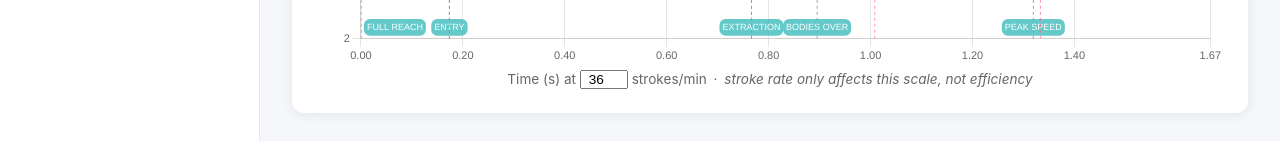
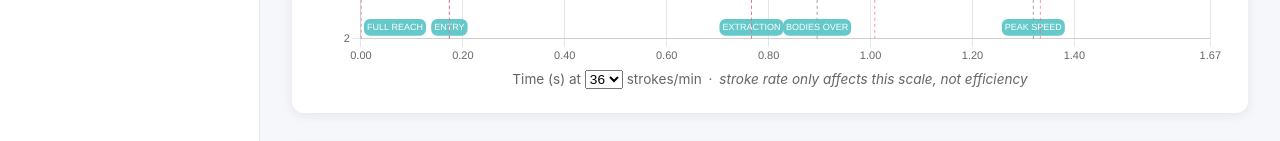
Before and after one commit to alanwillemsen/free-speed, a React (Vite) app: page / in a window 1280 px wide. Shown: the part 811-952 px from the top of the page. Built offline with nearby package versions, Linux system fonts and the light colour scheme.

Commit message:
Replace stroke rate number inputs with select dropdowns; set example rates to 36
Co-Authored-By: Claude Sonnet 4.6 <noreply@anthropic.com>

```diff
--- a/src/components/SavedCurves.jsx
+++ b/src/components/SavedCurves.jsx
@@ -50,7 +50,7 @@ export const EXAMPLE_CURVES = [
     desc: 'Rower B is hanging at the catch or missing water',
     speeds: [4.479,4.0329,3.543,3.0167,2.5467,2.4749,2.9083,3.3935,3.7446,3.9913,4.2439,4.4344,4.5683,4.6575,4.7021,4.7467,4.7289,4.7021,4.6753,4.7913,4.9252,5.059,5.1929,5.3267,5.4606,5.5498,5.532,5.416,5.1929,4.9252,4.7021,4.5236,4.479],
     raceTime: 450,
-    strokeRate: 22,
+    strokeRate: 36,
   },
   {
     id: 'example-no-ratio',
@@ -59,7 +59,7 @@ export const EXAMPLE_CURVES = [
     desc: 'Rower B drive time is same as recovery',
     speeds: [4.1838,3.7671,3.392,3.1836,3.2253,3.3312,3.4257,3.5871,3.7357,3.8717,4.0058,4.1665,4.3014,4.3967,4.5143,4.604,4.7063,4.7532,4.8108,4.7787,4.6979,4.7041,4.9632,5.2778,5.4802,5.6269,5.672,5.5588,5.3825,5.1062,4.7757,4.4815,4.1838],
     raceTime: 450,
-    strokeRate: 22,
+    strokeRate: 36,
   },
 ];
 
--- a/src/components/SpeedChart.jsx
+++ b/src/components/SpeedChart.jsx
@@ -316,14 +316,15 @@ function SpeedChart({ curveA, curveB, onCurveBChange, onReset, landmarks, landma
       </div>
       <div style={{ textAlign: 'center', fontSize: '0.85rem', color: '#666', marginTop: '0.25rem' }}>
         Time (s) at&nbsp;
-        <input
-          type="number"
+        <select
           value={strokeRate}
-          min="10"
-          max="60"
-          onChange={e => { const v = parseInt(e.target.value); if (v >= 10 && v <= 60) onStrokeRateChange(v); }}
-          style={{ width: '3rem', textAlign: 'center', fontSize: '0.85rem' }}
-        />
+          onChange={e => onStrokeRateChange(parseInt(e.target.value))}
+          style={{ fontSize: '0.85rem' }}
+        >
+          {Array.from({ length: 51 }, (_, i) => 10 + i).map(r => (
+            <option key={r} value={r}>{r}</option>
+          ))}
+        </select>
         &nbsp;strokes/min&ensp;·&ensp;<span style={{ fontStyle: 'italic' }}>stroke rate only affects this scale, not efficiency</span>
       </div>
     </div>
```
Also changed, not shown: src/components/Parameters.jsx (+6 -14 lines).
